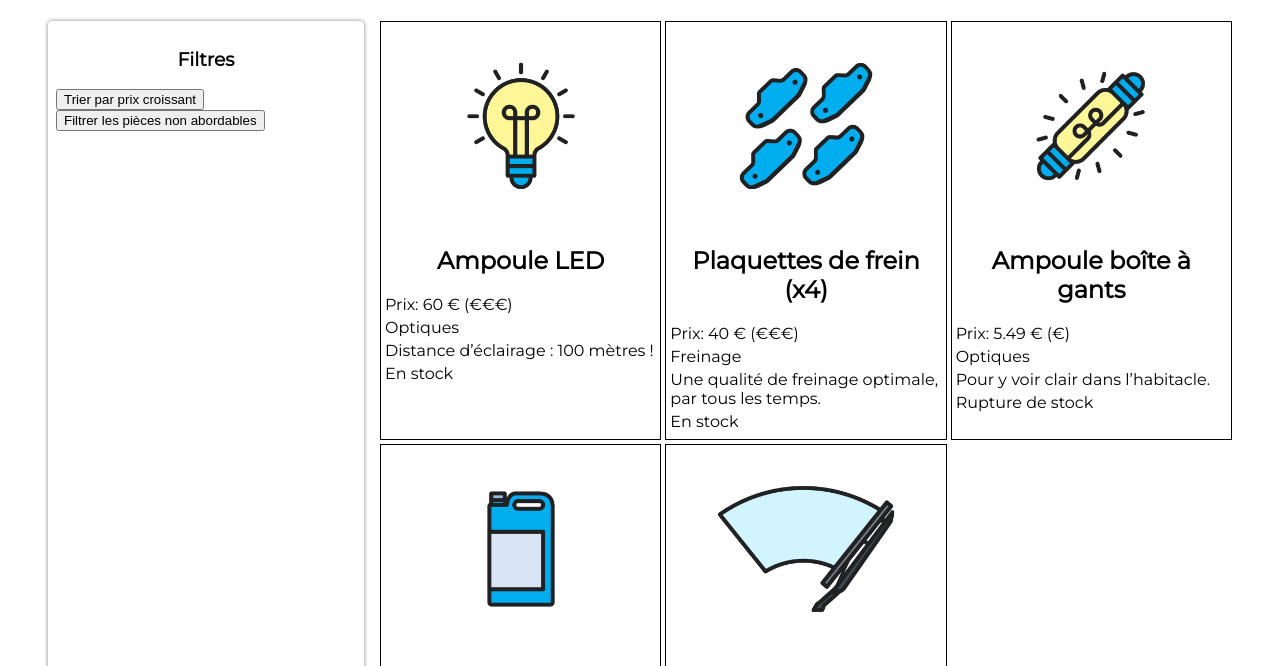
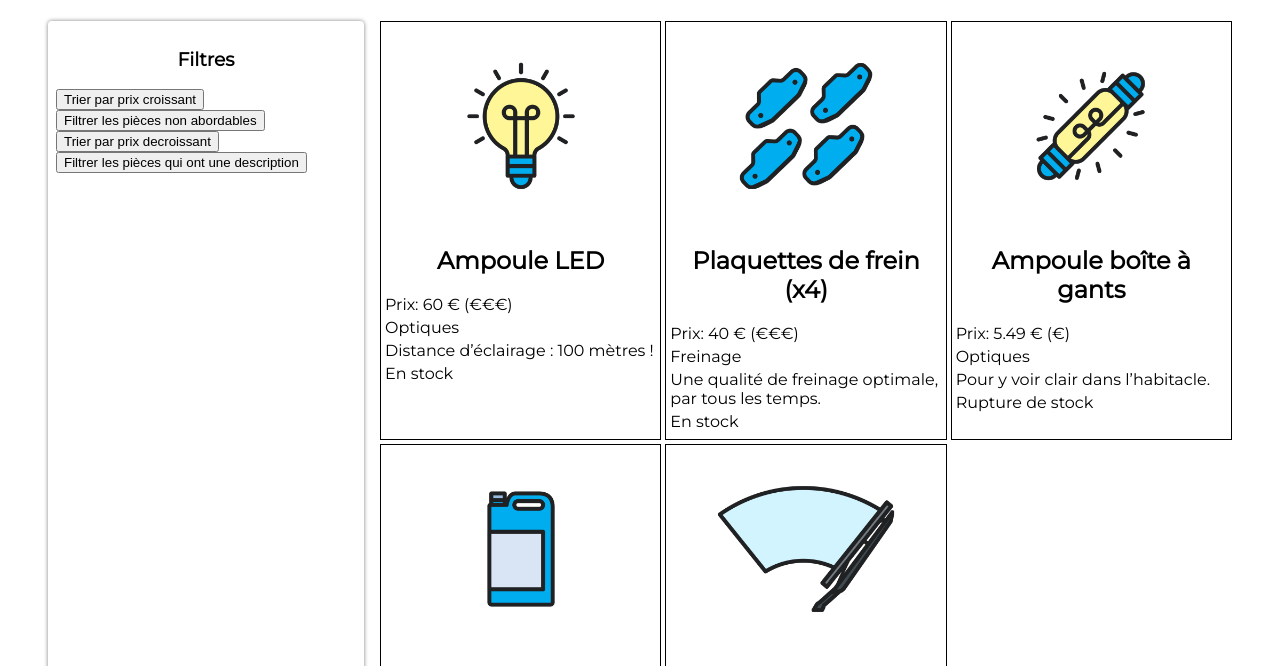
Before and after one commit to OpenClassrooms-Student-Center/7697016-Front-End.1, a website: page index.html in a window 1280 px wide. Shown: the part 117-783 px from the top of the page. Drawn offline with Linux system fonts and the light colour scheme.

Commit message:
Update index.html

```diff
--- a/index.html
+++ b/index.html
@@ -18,6 +18,10 @@
 				<button class="btn-trier">Trier par prix croissant</button>
 				<br>
 				<button class="btn-filtrer">Filtrer les pièces non abordables</button>
+				<br>
+				<button class="btn-trier">Trier par prix decroissant</button>
+				<br>
+				<button class="btn-filtrer">Filtrer les pièces qui ont une description</button>
 			</section>
 
 			<!-- Fiches produits -->
```
